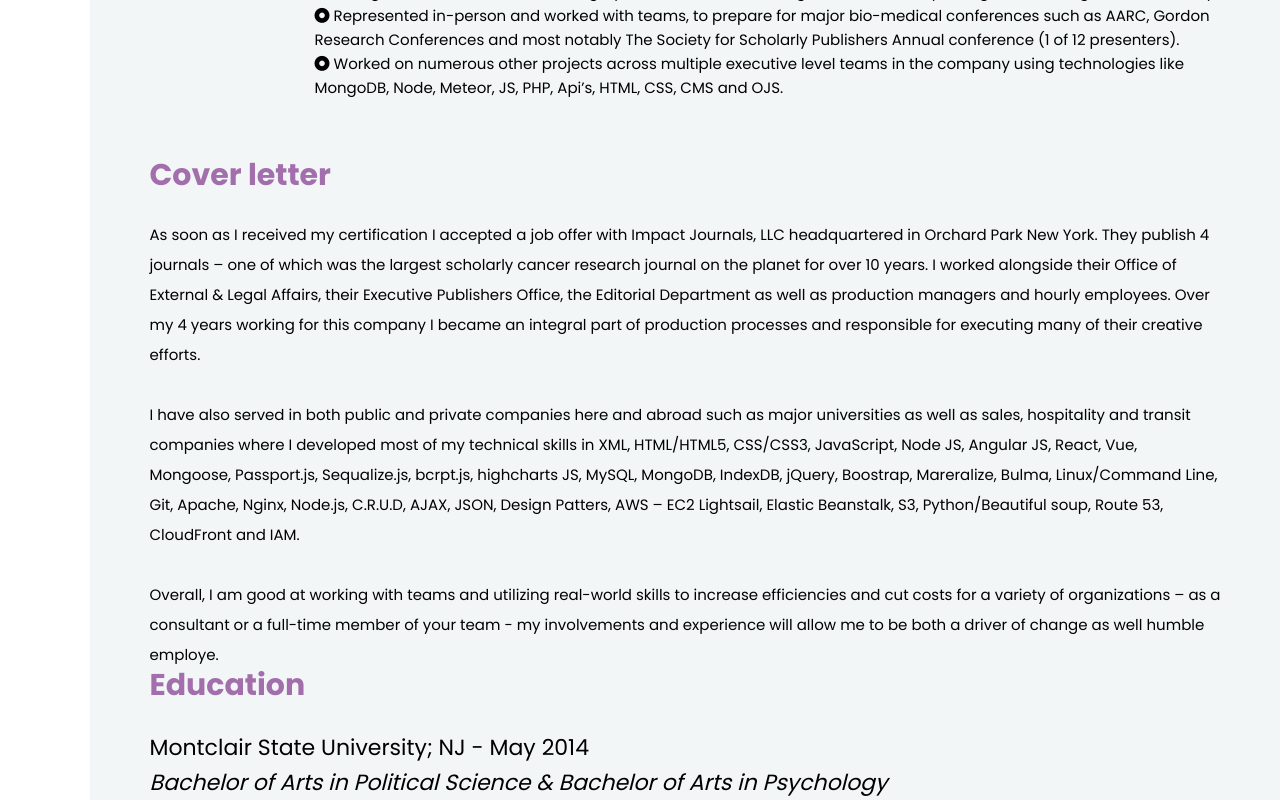
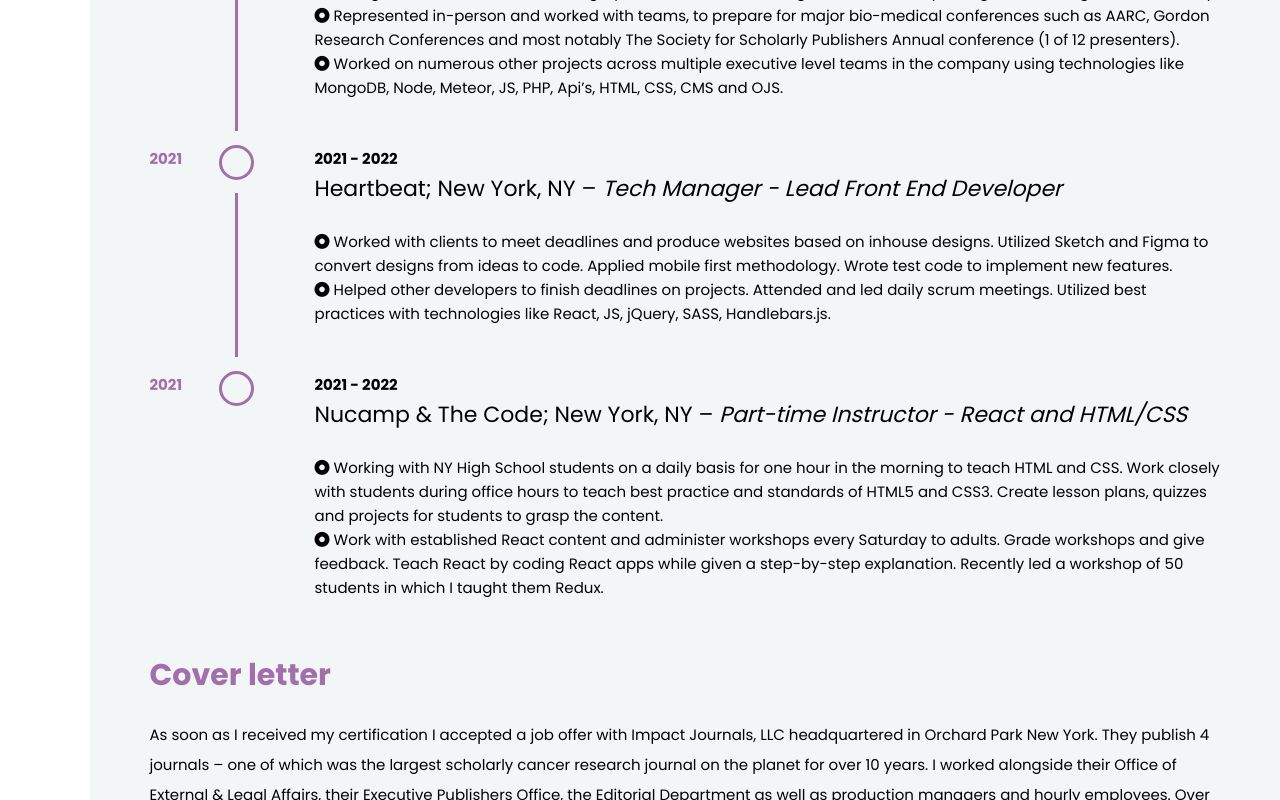
Before and after one commit to Victor-Villacis/victor_resume, a plain HTML site: page index.html in a window 1280 px wide. Shown: the part 3700-4500 px from the top of the page. Drawn offline with Linux system fonts and the light colour scheme.

Commit message:
updated jobs

```diff
--- a/index.html
+++ b/index.html
@@ -8,7 +8,6 @@
     <link rel="shortcut icon" href="images/fav.ico" />
     <title>Victor Villacis Resume</title>
     <link href='https://fonts.googleapis.com/css?family=Poppins:400,700,800' rel='stylesheet' type='text/css'>
-    <link rel="stylesheet" href="">
     <link rel="stylesheet" href="style.css">
     <script src="https://kit.fontawesome.com/4fa89e0a2b.js" crossorigin="anonymous"></script>
 </head>
@@ -52,8 +51,8 @@
 
                         <div class="my-info">
                             <p class="my-info-title">ADDRESS</p>
-                            <p class="my-info-content"> <a href="https://goo.gl/maps/SuZb4veZQpbYBFkD8">223 Spruce St,
-                                    Bloomfield N.J 07003</a> </p>
+                            <p class="my-info-content"> <a href="https://goo.gl/maps/SuZb4veZQpbYBFkD8">1 Bergen St,
+                                    Harrison N.J 07029</a> </p>
                         </div>
 
                     </div>
@@ -80,7 +79,7 @@
                                 cutting strategy development – Build and write creative applications from scratch –
                                 Creative front-end developer with necessary back-end experience to support any project –
                                 Proficient in: JavaScript, HTML, CSS, Bootstrap, Materialize, Bulma, Git, MySQL,
-                                MongoDB, Express, Angular, Vue, React and Node.js and can learn more at a face pace.
+                                MongoDB, Express, Angular, Vue, React and Node.js and can learn more at a fast pace.
                             </p>
 
                             <div class="social-links">
@@ -363,6 +362,47 @@
                                             </div>
                                             <div class="timeline-event-date">2021</div>
                                         </li>
+                                        <li class="timeline-event">
+                                            <span class="timeline-circle"></span>
+                                            <div class="timeline-event-content">
+                                                <b>2021 - 2022</b>
+                                                <div class="section-info">Heartbeat; New York, NY –
+                                                    <i>Tech Manager - Lead Front End Developer</i>
+                                                </div>
+                                                <div class="half">
+                                                    <br />
+                                                    <i class="fas fa-dot-circle"></i> Worked with clients to meet deadlines and produce websites based on inhouse designs. Utilized Sketch
+                                                    and Figma to convert designs from ideas to code. Applied mobile first methodology. Wrote test code to
+                                                    implement new features.
+                                                    <br />
+                                                    <i class="fas fa-dot-circle"></i> Helped other developers to finish deadlines on projects. Attended and led daily scrum meetings. Utilized
+                                                    best practices with technologies like React, JS, jQuery, SASS, Handlebars.js.
+                                                    <br />
+                                                </div>
+                                            </div>
+                                            <div class="timeline-event-date">2021</div>
+                                        </li>
+                                        <li class="timeline-event">
+                                            <span class="timeline-circle"></span>
+                                            <div class="timeline-event-content">
+                                                <b>2021 - 2022</b>
+                                                <div class="section-info">Nucamp & The Code; New York, NY –
+                                                    <i>Part-time Instructor - React and HTML/CSS</i>
+                                                </div>
+                                                <div class="half">
+                                                    <br />
+                                                    <i class="fas fa-dot-circle"></i> Working with NY High School students on a daily basis for one hour in the morning to teach HTML and
+                                                    CSS. Work closely with students during office hours to teach best practice and standards of HTML5 and
+                                                    CSS3. Create lesson plans, quizzes and projects for students to grasp the content.
+                                                    <br />
+                                                    <i class="fas fa-dot-circle"></i> Work with established React content and administer workshops every Saturday to adults. Grade workshops
+                                                    and give feedback. Teach React by coding React apps while given a step-by-step explanation. Recently led
+                                                    a workshop of 50 students in which I taught them Redux.
+                                                    <br />
+                                                </div>
+                                            </div>
+                                            <div class="timeline-event-date">2021</div>
+                                        </li>
                                     </ul>
                                 </div>
 
```
